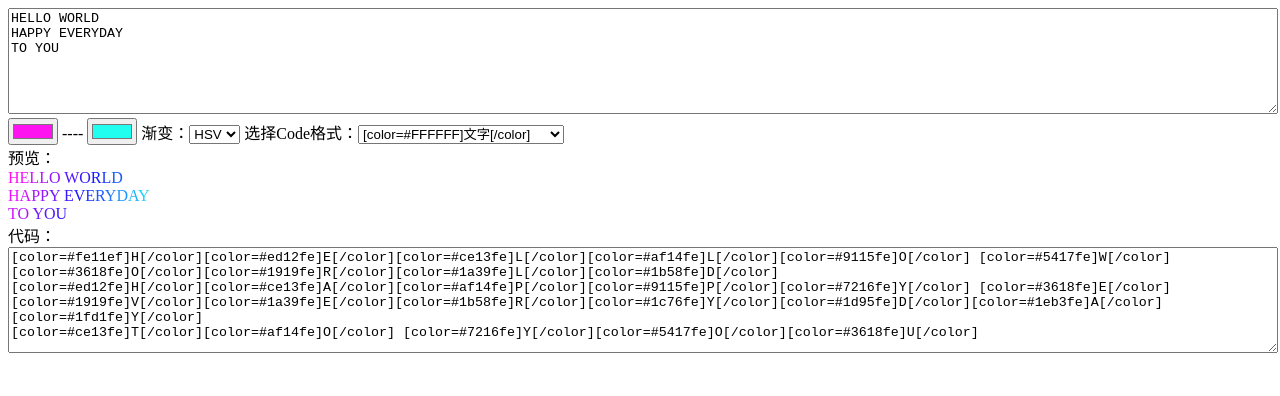
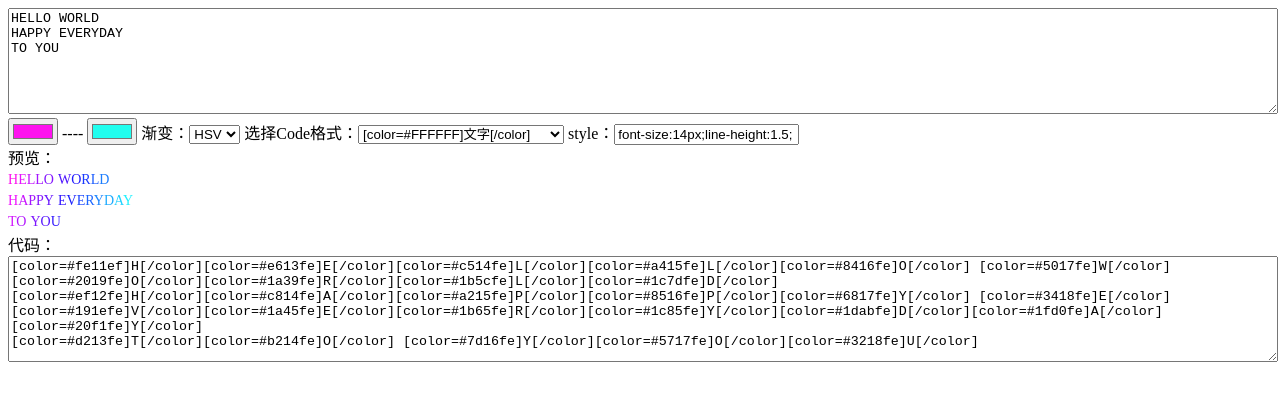
Before and after one commit to Exsper/colorcode, a plain HTML site: page index.html in a window 1280 px wide. Drawn offline with Linux system fonts and the light colour scheme.

Commit message:
坐标确定颜色

```diff
--- a/index.html
+++ b/index.html
@@ -12,6 +12,7 @@
 <body>
     <textarea id="codeinput" style="height: 100px; width: 100%; margin: 0 auto;" onchange="applyColors()"
         placeholder="写点什么"></textarea>
+    <br>
     <input type="color" id="firstcolor" onchange="changeColorFirst()">
     <span>----</span>
     <input type="color" id="lastcolor" onchange="applyColors()">
@@ -23,6 +24,7 @@
         <option value="[color=%%color]%%words[/color]" selected>[color=#FFFFFF]文字[/color]</option>
         <option value="<color=%%color>%%words</color>">&lt;color=#FFFFFF&gt;文字&lt;/color&gt;</option>
     </select>
+    <span>style：</span><input id="fontstyle" type="text" value="font-size:14px;line-height:1.5;">
     <br>
     <span>预览：</span>
     <div id="preview" style="height: auto; width: 100%; margin: 0 auto;"></div>
@@ -34,43 +36,46 @@
             const firstcolor = new Color(document.getElementById("firstcolor").value);
             const lastcolor = new Color(document.getElementById("lastcolor").value);
             const colorType = document.getElementById("colorType").value;
-            if (texts.indexOf("\n") < 0) {
-                const cg = new ColorGenerator(texts, firstcolor, lastcolor);
-                const result = cg.applyColors(colorType);
-                preview(result.words, result.colors);
-                createCode(result.words, result.colors);
+            if (firstcolor.toString() === lastcolor.toString()) {
+                const words = texts.split("\n");
+                let index = 1;
+                let words4preview = [];
+                words4preview.push(words[0]);
+                while(index < words.length) {
+                    words4preview.push("\n");
+                    words4preview.push(words[index]);
+                    index += 1;
+                }
+                const colors = words4preview.map((word) => firstcolor.toString() );
+                preview(words4preview, colors);
+                createCode(words4preview, colors);
+                return;
             }
-            else {
-                // multi line
-                // find the longest line
-                const lines = texts.split("\n");
-                const widths = lines.map((line) => line.length);
-                const maxlength = Math.max(...widths);
-                let results = lines.map((line, index) => {
-                    const cg = new ColorGenerator(line, firstcolor, lastcolor);
-                    return cg.applyColors(colorType, maxlength + lines.length, index);
-                })
-                let words = [];
-                let colors = [];
-                results.map((result) => {
-                    words.push(...result.words);
-                    colors.push(...result.colors);
-                    words.push("\n");
-                    colors.push("#FFFFFF");
-                });
-                preview(words, colors);
-                createCode(words, colors);
-            }
+            const words = texts.split("");
+            // 先生成一遍以定位
+            preview(words);
+            // 收集坐标
+            const wordsLoc = words.map((word, index) => {
+                if (word === "\n" || word === " ") return null;
+                else return document.getElementById("sp-" + index).getBoundingClientRect();
+            });
+            // 生成颜色
+            let cg = new ColorGenerator(words, firstcolor, lastcolor, wordsLoc);
+            let colors = cg.applyColors(colorType);
+            preview(words, colors);
+            createCode(words, colors);
         }
 
-
         function preview(words, colors) {
-
+            let fontstyle = document.getElementById("fontstyle").value;
+            if (!colors) colors = words.map((word) => "#000000");
             let spans = [];
             words.map((word, index) => {
                 if (word === "\n") spans[index] = "<br>";
                 else if (word === " ") spans[index] = "<span> </span>";
-                else spans[index] = "<span style='color:" + colors[index] + ";'>" + word + "</span>";
+                else {
+                    spans[index] = "<span id='sp-" + index + "' style='color:" + colors[index] + ";" + fontstyle + "'>" + word + "</span>";
+                }
             });
             document.getElementById("preview").innerHTML = spans.join("");
         }
--- a/js/ColorGenerator.js
+++ b/js/ColorGenerator.js
@@ -151,100 +151,111 @@ class Color {
 
 class ColorGenerator {
     /**
-     * @param {string} line
+     * @param {Array<string>} words
      * @param {Color} startColor
      * @param {Color} endColor
+     * @param {Array<{x:number, y:number}>} wordsLoc getBoundingClientRect
      */
-    constructor(line, startColor, endColor) {
-        this.line = line;
+    constructor(words, startColor, endColor, wordsLoc) {
+        this.words = words;
         this.startColor = startColor;
         this.endColor = endColor;
-        this.words = line.split("");
-        this.colors = [];
+        this.wordsLoc = wordsLoc;
+        this.initContentSize();
+    }
+
+    initContentSize() {
+        let xmin = this.wordsLoc[0].x;
+        let xmax = this.wordsLoc[0].x;
+        let ymin = this.wordsLoc[0].y;
+        let ymax = this.wordsLoc[0].y;
+        this.wordsLoc.map((point) => {
+            if (!point) return;
+            if (point.x > xmax) xmax = point.x;
+            if (point.x < xmin) xmin = point.x;
+            if (point.y > ymax) ymax = point.y;
+            if (point.y < ymin) ymin = point.y;
+        });
+        this.startLoc = { x: xmin, y: ymin };
+        this.endLoc = { x: xmax, y: ymax };
+        this.x1px2 = xmin - xmax;
+        this.x1ax2 = xmin + xmax;
+        this.y1py2 = ymin - ymax;
+        this.y1ay2 = ymin + ymax;
+        this.k = 2 * (this.x1px2 * this.x1px2 + this.y1py2 * this.y1py2);
+    }
+
+    /**
+     * 返回该点颜色渐变占总渐变的比值，0-1
+     * @param {number} x
+     * @param {number} y
+     * @returns {number}
+     */
+    calColorRatio(x, y) {
+        return ((this.x1ax2 - 2 * x) * this.x1px2 + (this.y1ay2 - 2 * y) * this.y1py2) / this.k + 0.5;
     }
 
     /**
      * @param {number} begin
      * @param {number} end
-     * @param {number} length
-     * @returns {Array<number>}
+     * @param {number} ratio 0-1
+     * @returns {number}
      */
-    numSpliter(begin, end, length) {
-        let arr = [];
-        if (length <= 1) return [begin];
-        const step = (end - begin) / (length - 1);
-        let index = 0;
-        while (index < length) {
-            let cval = begin + step * index;
-            arr.push(cval);
-            index += 1;
-        }
-        return arr;
+    getInnerNum(begin, end, ratio) {
+        return begin + (end - begin) * ratio;
     }
 
-    createColorsByRGB(colorLength = -1, pickStart = 0) {
-        this.colors = [];
-        const length = this.words.length;
-        if (colorLength <= 0) colorLength = length;
-        if (pickStart < 0) pickStart = 0;
-        if ((length + pickStart) > colorLength) pickStart = colorLength - length;
+    createColorsByRGB() {
         const startR = this.startColor.rgb.r;
         const endR = this.endColor.rgb.r;
         const startG = this.startColor.rgb.g;
         const endG = this.endColor.rgb.g;
         const startB = this.startColor.rgb.b;
         const endB = this.endColor.rgb.b;
-        const arrR = this.numSpliter(startR, endR, colorLength);
-        const arrG = this.numSpliter(startG, endG, colorLength);
-        const arrB = this.numSpliter(startB, endB, colorLength);
-        let index = 0;
-        while (index < length) {
-            let pickIndex = index + pickStart;
-            let color = new Color([arrR[pickIndex], arrG[pickIndex], arrB[pickIndex]], true);
-            this.colors.push(color.toString());
-            index += 1;
-        }
+        const colors = this.words.map((word, index)=> {
+            if (word === "\n" || word === " ") return null;
+            let x = this.wordsLoc[index].x;
+            let y = this.wordsLoc[index].y;
+            let ratio = this.calColorRatio(x, y);
+            let r = this.getInnerNum(startR, endR, ratio);
+            let g = this.getInnerNum(startG, endG, ratio);
+            let b = this.getInnerNum(startB, endB, ratio);
+            let color = new Color([r, g, b], true);
+            return color.toString();
+        });
+        return colors;
     }
 
-    createColorsByHSV(colorLength = -1, pickStart = 0) {
-        this.colors = [];
-        const length = this.words.length;
-        if (colorLength <= 0) colorLength = length;
-        if (pickStart < 0) pickStart = 0;
-        if ((length + pickStart) > colorLength) pickStart = colorLength - length;
+    createColorsByHSV() {
         const startH = this.startColor.hsv.h;
         const endH = this.endColor.hsv.h;
         const startS = this.startColor.hsv.s;
         const endS = this.endColor.hsv.s;
         const startV = this.startColor.hsv.v;
         const endV = this.endColor.hsv.v;
-        const arrH = this.numSpliter(startH, endH, colorLength);
-        const arrS = this.numSpliter(startS, endS, colorLength);
-        const arrV = this.numSpliter(startV, endV, colorLength);
-        let index = 0;
-        while (index < length) {
-            let pickIndex = index + pickStart;
-            let color = new Color([arrH[pickIndex], arrS[pickIndex], arrV[pickIndex]], false);
-            this.colors.push(color.toString());
-            index += 1;
-        }
+        const colors = this.words.map((word, index)=> {
+            if (word === "\n" || word === " ") return null;
+            let x = this.wordsLoc[index].x;
+            let y = this.wordsLoc[index].y;
+            let ratio = this.calColorRatio(x, y);
+            let h = this.getInnerNum(startH, endH, ratio);
+            let s = this.getInnerNum(startS, endS, ratio);
+            let v = this.getInnerNum(startV, endV, ratio);
+            let color = new Color([h, s, v], false);
+            return color.toString();
+        });
+        return colors;
     }
 
     /**
      * @param {string} colorType RGB/HSV
-     * @param {number} colorLength force length for multi line
-     * @param {number} pickStart not start from startcolor when multi line
      */
-    applyColors(colorType, colorLength = -1, pickStart = 0) {
-        if (this.startColor.toString() === this.endColor.toString()) {
-            return { words: [this.line], colors: [this.startColor.toString()] };
-        }
+    applyColors(colorType) {
         if (colorType === "HSV") {
-            this.createColorsByHSV(colorLength, pickStart);
+            return this.createColorsByHSV();
         }
         else {
-            this.createColorsByRGB(colorLength, pickStart);
+            return this.createColorsByRGB();
         }
-        return { words: this.words, colors: this.colors };
     }
 }
```
Also changed, not shown: 2 other files.
